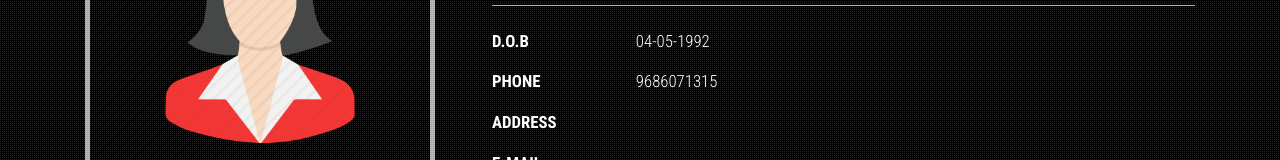
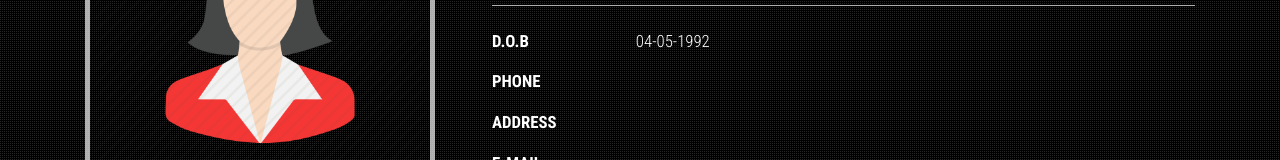
Before and after one commit to Nithyaparambhath/My-Project, a plain HTML site: page index.html in a window 1280 px wide. Shown: the part 197-357 px from the top of the page. Drawn offline with Linux system fonts and the light colour scheme; a web font is replaced by a local one.

Commit message:
Update index.html

```diff
--- a/index.html
+++ b/index.html
@@ -54,7 +54,7 @@
 						<li>
 							<ul class="address-text">
 								<li><b>PHONE </b></li>
-								<li>9686071315</li>
+								<li></li>
 							</ul>
 						</li>
 						<li>
```
